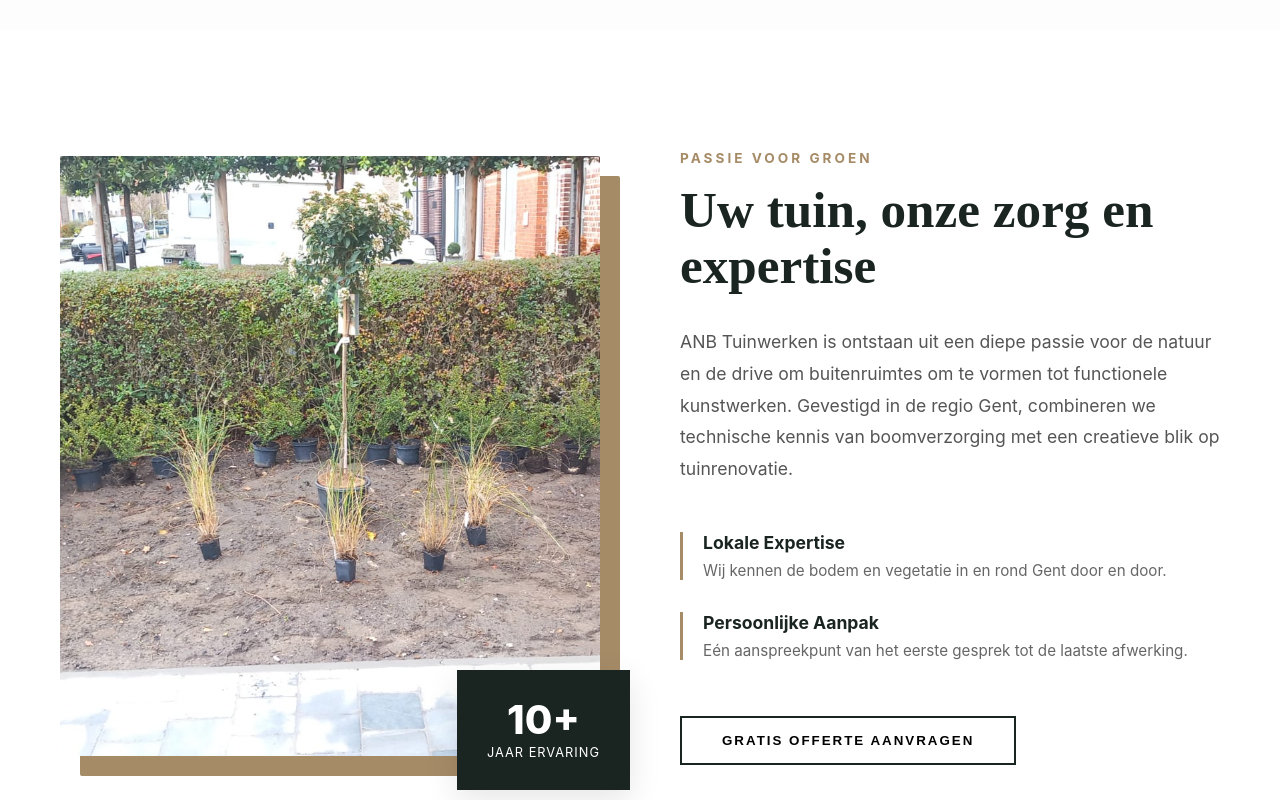
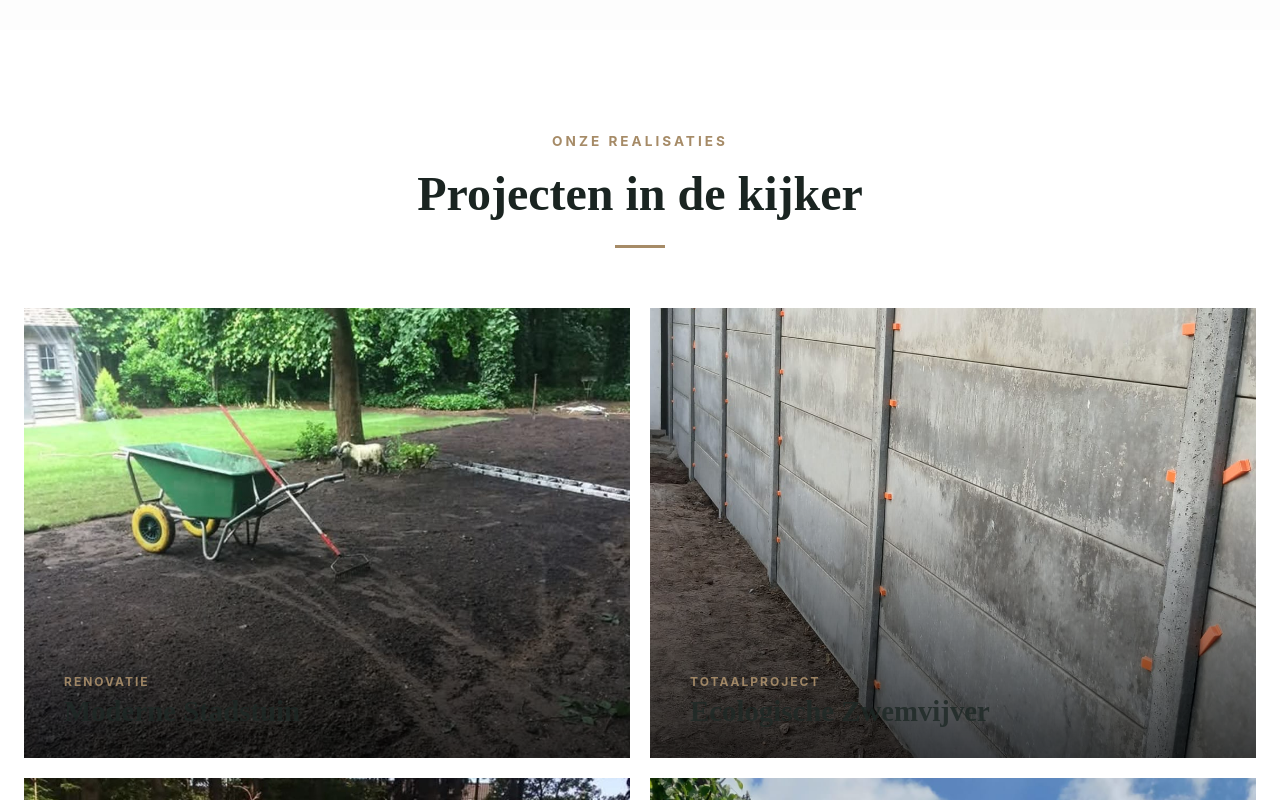
Before and after one commit to Yusuf-253/anb-tuinwerken, a Next.js app in the folder anb-tuinwerken/: page / in a window 1280 px wide. Shown: the part 1700-2500 px from the top of the page. Built offline with nearby package versions, Linux system fonts and the light colour scheme.

Commit message:
projects section added

```diff
--- a/anb-tuinwerken/src/app/page.tsx
+++ b/anb-tuinwerken/src/app/page.tsx
@@ -1,5 +1,6 @@
 import Hero from "@/components/Hero";
 import Services from "@/components/Services";
+import Projects from "@/components/Projects"; // Importeer Projects
 import About from "@/components/About";
 import Contact from "@/components/Contact";
 
@@ -8,6 +9,7 @@ export default function Home() {
     <main>
       <Hero />
       <Services />
+      <Projects />
       <About />
       <Contact />
     </main>
--- /dev/null
+++ b/anb-tuinwerken/src/components/Projects.tsx
@@ -0,0 +1,49 @@
+"use client";
+import { motion } from "framer-motion";
+import styles from "@/styles/Projects.module.scss";
+
+const projects = [
+  { id: 1, image: "/tuinfoto3.jpeg", title: "Moderne Stadstuin", category: "Renovatie" },
+  { id: 2, image: "/tuinfoto4.jpeg", title: "Ecologische Zwemvijver", category: "Totaalproject" },
+  { id: 3, image: "/tuinfoto5.jpeg", title: "Dakterras Gent", category: "Aanleg" },
+  { id: 4, image: "/tuinfoto7.png", title: "Vellen van eiken", category: "Boomverzorging" },
+];
+
+const Projects = () => {
+  return (
+    <section className={styles.projects} id="projecten">
+      <div className={styles.container}>
+        <header className={styles.header}>
+          <span className={styles.subtitle}>Onze Realisaties</span>
+          <h2 className={styles.title}>Projecten in de kijker</h2>
+          <div className={styles.divider}></div>
+        </header>
+
+        <div className={styles.grid}>
+          {projects.map((project) => (
+            <motion.div
+              key={project.id}
+              className={styles.projectCard}
+              initial={{ opacity: 0, scale: 0.95 }}
+              whileInView={{ opacity: 1, scale: 1 }}
+              viewport={{ once: true }}
+              transition={{ duration: 0.6 }}
+            >
+              <div className={styles.imageWrapper}>
+                <img src={project.image} alt={project.title} />
+                <div className={styles.overlay}>
+                  <div className={styles.info}>
+                    <span>{project.category}</span>
+                    <h3>{project.title}</h3>
+                  </div>
+                </div>
+              </div>
+            </motion.div>
+          ))}
+        </div>
+      </div>
+    </section>
+  );
+};
+
+export default Projects;
--- /dev/null
+++ b/anb-tuinwerken/src/styles/Projects.module.scss
@@ -0,0 +1,76 @@
+@use "@/styles/variables" as *;
+
+.projects {
+  padding: 100px 0;
+  background-color: #ffffff;
+
+  .container {
+    max-width: 1400px;
+    margin: 0 auto;
+    padding: 0 24px;
+  }
+
+  .header {
+    text-align: center;
+    margin-bottom: 60px;
+    .subtitle { color: $color-accent; text-transform: uppercase; letter-spacing: 3px; font-weight: 700; font-size: 0.85rem; }
+    .title { font-family: $font-serif; font-size: clamp(2rem, 5vw, 3rem); margin-top: 1rem; }
+    .divider { width: 50px; height: 3px; background: $color-accent; margin: 1.5rem auto; }
+  }
+
+  .grid {
+    display: grid;
+    grid-template-columns: repeat(2, 1fr);
+    gap: 20px;
+
+    @media (max-width: 768px) {
+      grid-template-columns: 1fr;
+    }
+  }
+
+  .projectCard {
+    position: relative;
+    height: 450px;
+    overflow: hidden;
+    cursor: pointer;
+
+    @media (max-width: 768px) { height: 300px; }
+
+    .imageWrapper {
+      width: 100%;
+      height: 100%;
+
+      img {
+        width: 100%;
+        height: 100%;
+        object-fit: cover;
+        transition: transform 0.8s cubic-bezier(0.2, 1, 0.3, 1);
+      }
+    }
+
+    .overlay {
+      position: absolute;
+      inset: 0;
+      background: linear-gradient(to top, rgba(0,0,0,0.7) 0%, transparent 60%);
+      display: flex;
+      align-items: flex-end;
+      padding: 40px;
+      opacity: 0.9;
+      transition: opacity 0.3s ease;
+
+      .info {
+        color: white;
+        transform: translateY(10px);
+        transition: transform 0.3s ease;
+
+        span { text-transform: uppercase; font-size: 0.75rem; letter-spacing: 2px; color: $color-accent; font-weight: 700; }
+        h3 { font-size: 1.8rem; margin-top: 5px; font-family: $font-serif; }
+      }
+    }
+
+    &:hover {
+      .imageWrapper img { transform: scale(1.05); }
+      .overlay { opacity: 1; .info { transform: translateY(0); } }
+    }
+  }
+}
```
